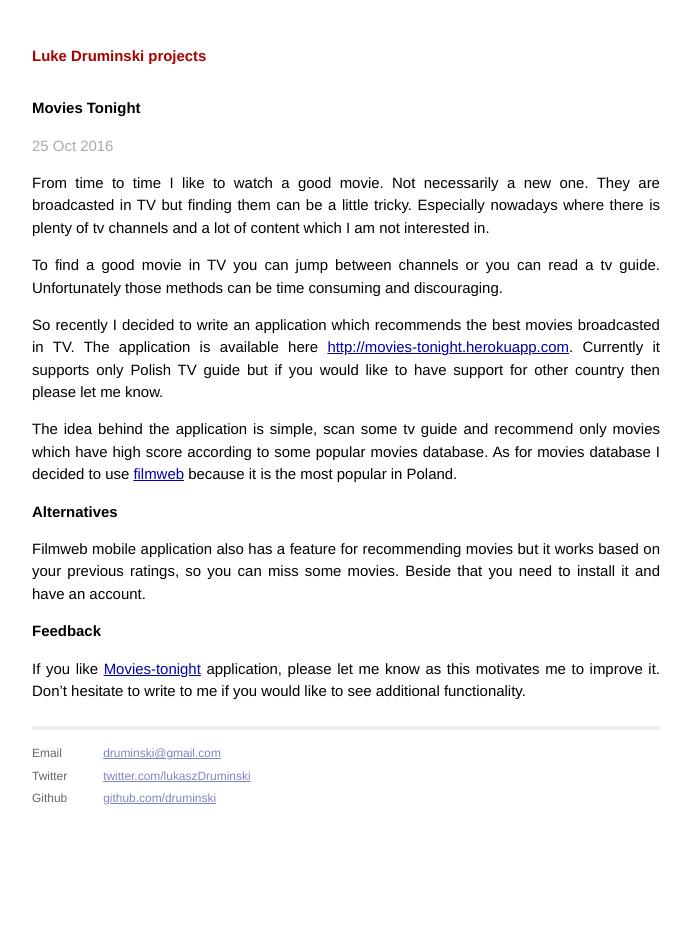
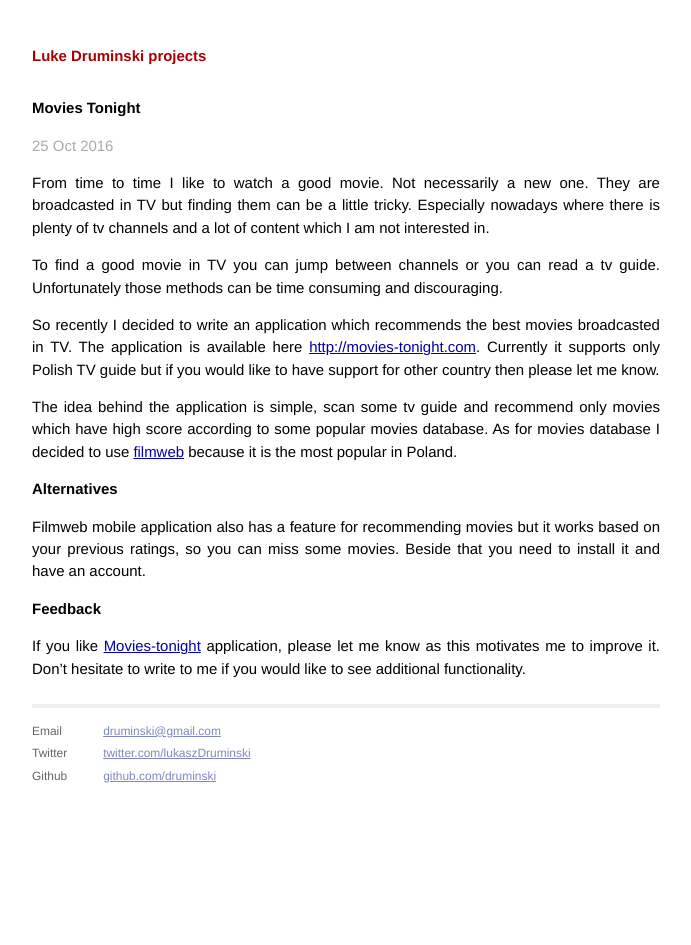
Before and after one commit to druminski/druminski.github.io, a Jekyll site: the page built from _posts/2016-10-25-Movies-tonight.markdown, in a window 1280 px wide. Shown: the whole page, without its empty margins (294-985 px from the left). Built offline with Jekyll 4.4.1, drawn with Linux system fonts in a browser that asks for light colours; part of the change alters nothing that is shown.

Commit message:
Updating movies-tonight address

```diff
--- a/_posts/2016-10-25-Movies-tonight.markdown
+++ b/_posts/2016-10-25-Movies-tonight.markdown
@@ -9,7 +9,7 @@ To find a good movie in TV you can jump between channels or you can read a tv gu
 Unfortunately those methods can be time consuming and discouraging.
 
 So recently I decided to write an application which recommends the best movies broadcasted in TV.
-The application is available here [http://movies-tonight.herokuapp.com](http://movies-tonight.herokuapp.com).
+The application is available here [http://movies-tonight.com](http://movies-tonight.com).
 Currently it supports only Polish TV guide but if you would like to have support for other country then please let me know.
 
 The idea behind the application is simple, scan some tv guide and recommend only movies which have high score
@@ -23,5 +23,5 @@ so you can miss some movies. Beside that you need to install it and have an acco
 
 Feedback
 ---
-If you like [Movies-tonight](http://movies-tonight.herokuapp.com) application, please let me know as this motivates me to improve it.
+If you like [Movies-tonight](http://movies-tonight.com) application, please let me know as this motivates me to improve it.
 Don't hesitate to write to me if you would like to see additional functionality.
```
